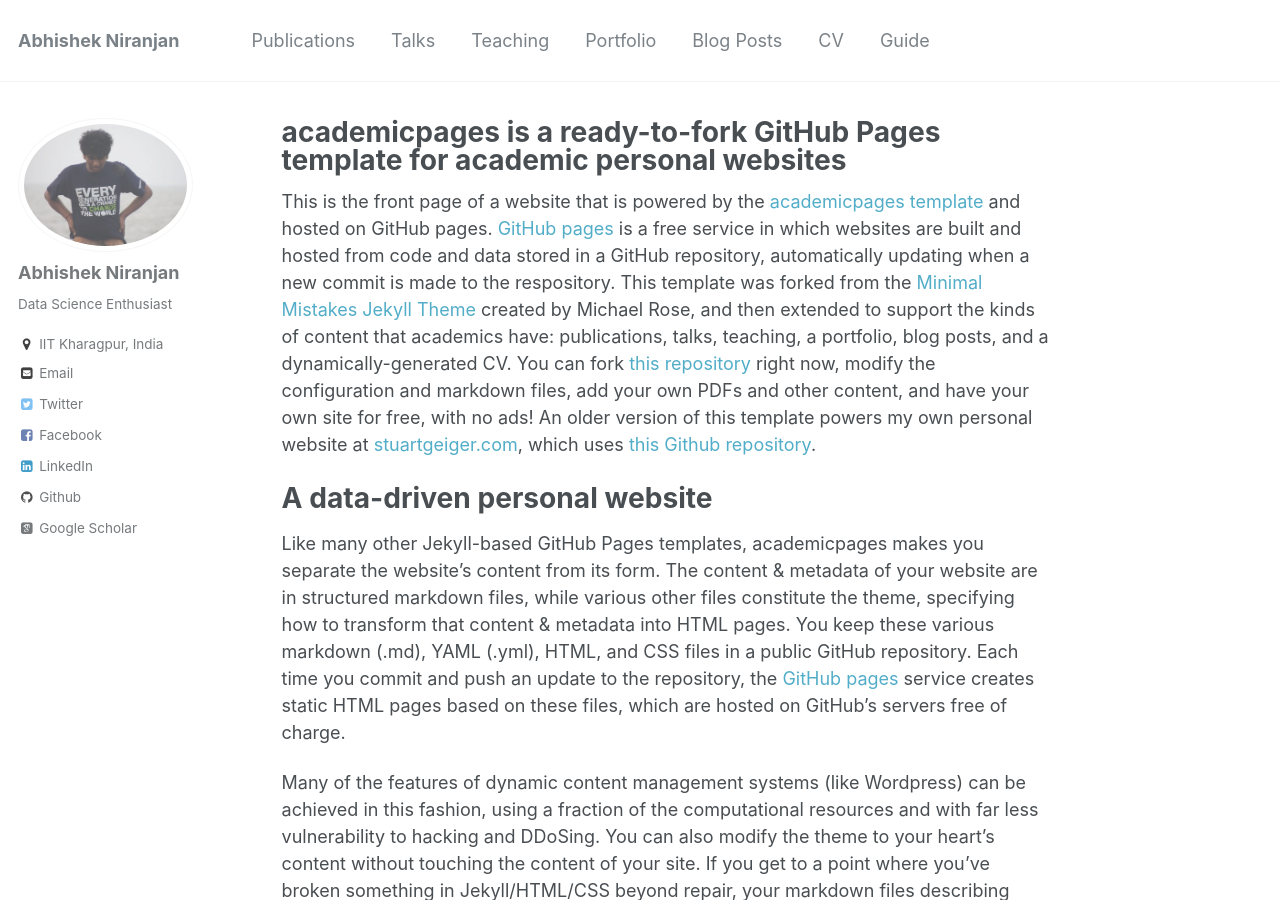
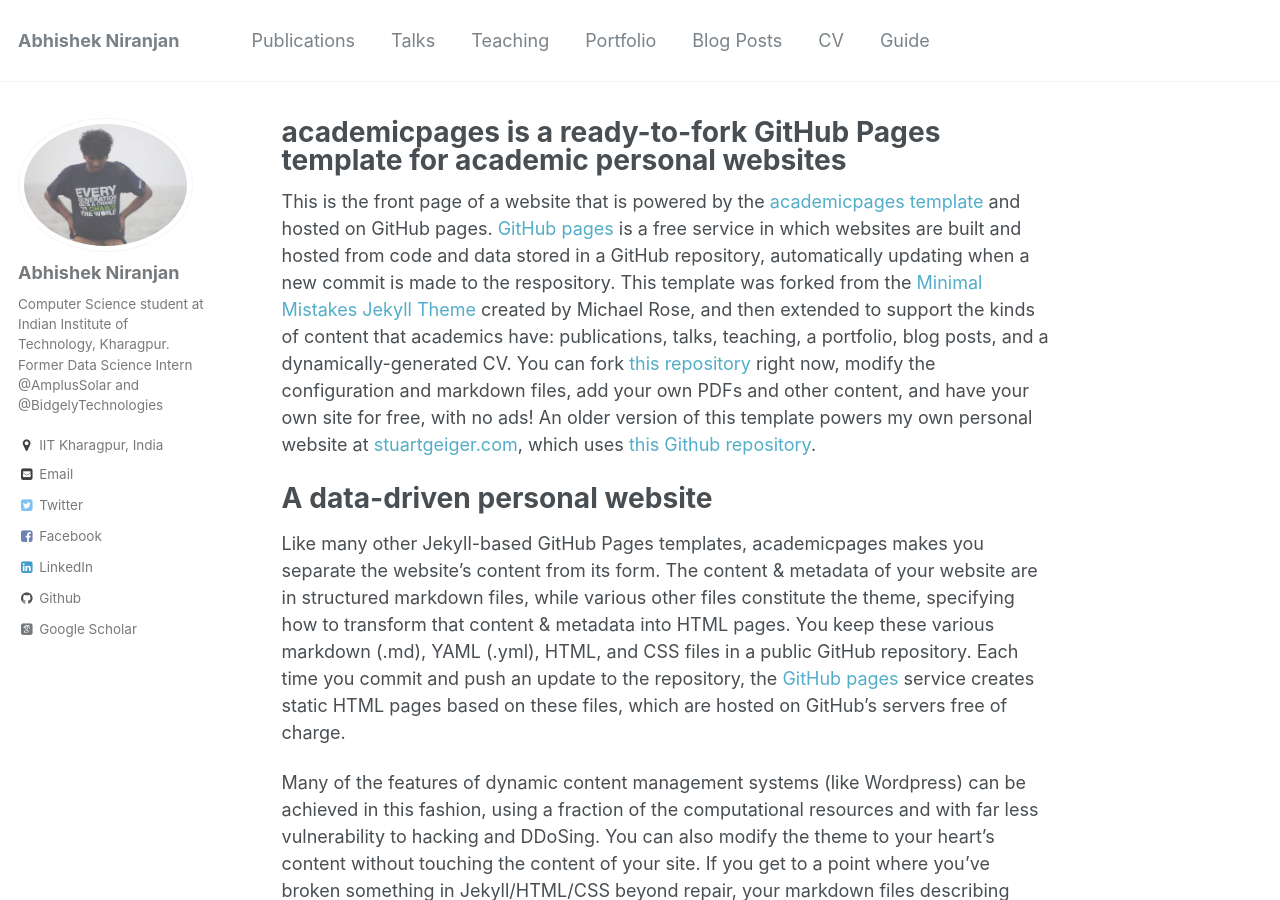
Before and after one commit to abhishek-niranjan/abhishek-niranjan.github.io, a Jekyll site: the page built from _pages/about.md, in a window 1280 px wide and 900 px high. Built offline with Jekyll 4.4.1, drawn with Linux system fonts in a browser that asks for light colours; some web fonts are replaced.

Commit message:
Updating Bio

```diff
--- a/_config.yml
+++ b/_config.yml
@@ -10,7 +10,7 @@ locale                   : "en-US"
 title                    : "Abhishek Niranjan"
 title_separator          : "-"
 name                     : &name "Abhishek Niranjan"
-description              : &description "Computer Science "
+description              : &description "Computer Science Student at IIT Kharagpur"
 url                      : https://abhishek-niranjan.github.io # the base hostname & protocol for your site e.g. "https://mmistakes.github.io"
 baseurl                  : "" # the subpath of your site, e.g. "/blog"
 repository               : "abhishek-niranjan/abhishek-niranjan.github.io"
@@ -80,7 +80,7 @@ analytics:
 author:
   name             : "Abhishek Niranjan"
   avatar           : "profile.png"
-  bio              : "Data Science Enthusiast"
+  bio              : "Computer Science student at Indian Institute of Technology, Kharagpur. Former Data Science Intern @AmplusSolar and @BidgelyTechnologies"
   location         : "IIT Kharagpur, India"
   employer         :
   googlescholar    : "https://scholar.google.co.in/citations?hl=en&user=mk7AcYgAAAAJ&view_op=list_works&gmla=AJsN-F6Kvti3Og1mKKadJZr8SxJve4nIN4ucsrei1touWSKqunVy7Ng2475aFGmoFw04YGI_IdMN3xl0fTfe2ZeTdeH8zB7KKIfiSX-rHcn-6PlD_-2XqUQ"
```
